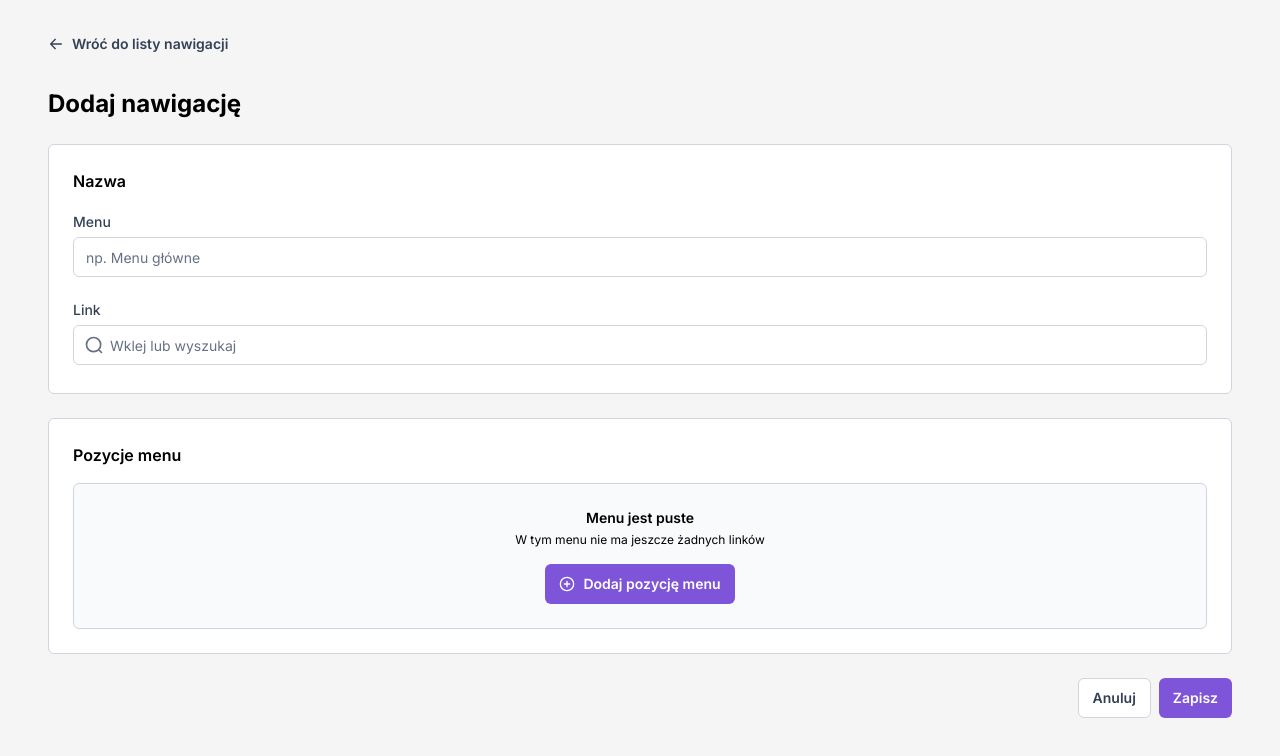
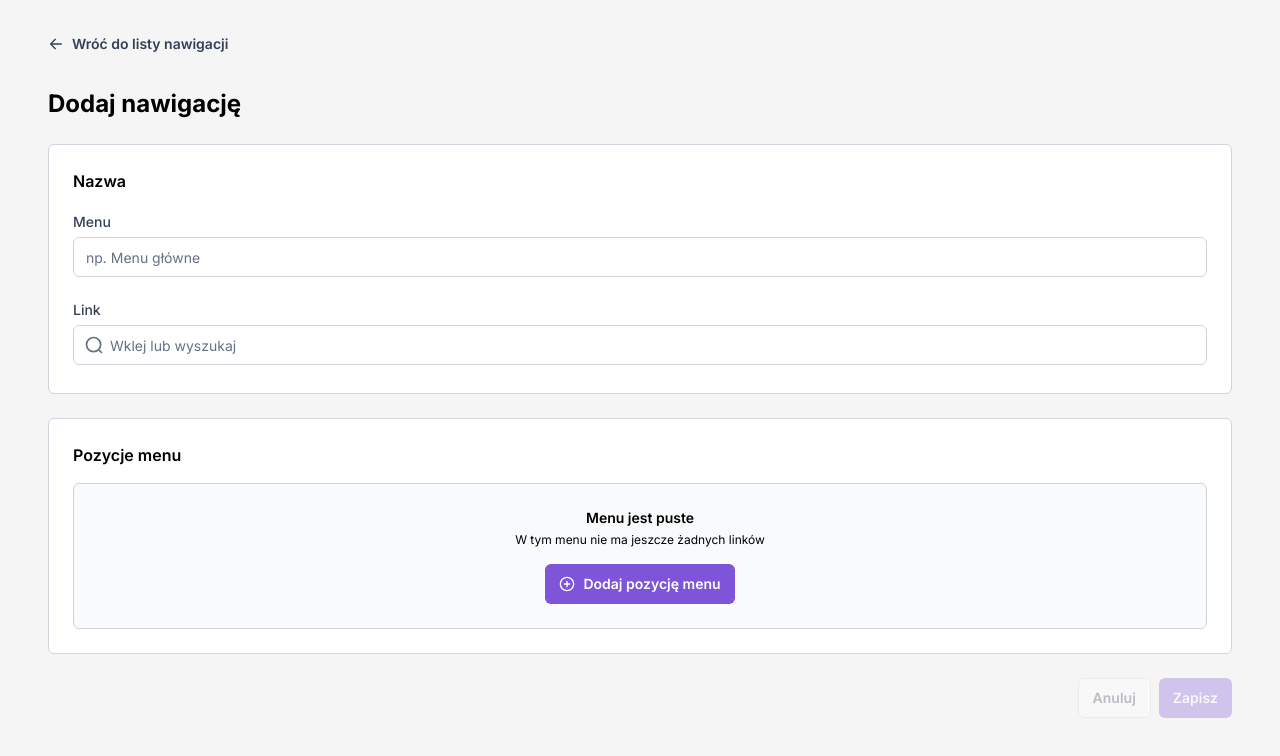
Before and after one commit to marcinmosiejko/nav-menu-builder, a Next.js app: page / in a window 1280 px wide. Shown: the top 756 px of the page. Built offline with nearby package versions, Linux system fonts and the light colour scheme.

Commit message:
feat: reset & submit only if isDirty + toasts

```diff
--- a/src/components/form-submit-buttons.tsx
+++ b/src/components/form-submit-buttons.tsx
@@ -1,15 +1,17 @@
 import { Button } from "@/components/button";
 import { ButtonWithConfirm } from "@/components/button-with-confirm";
 import { FC } from "react";
+import { useFormState } from "react-hook-form";
 
 export const FormSubmitButtons: FC<{
   onReset: () => void;
 }> = ({ onReset }) => {
+  const form = useFormState();
   return (
     <div className="flex justify-end gap-2">
       <ButtonWithConfirm
         TriggerBody={
-          <Button type="reset" variant="secondary">
+          <Button type="reset" variant="secondary" disabled={!form.isDirty}>
             Anuluj
           </Button>
         }
@@ -17,7 +19,7 @@ export const FormSubmitButtons: FC<{
         description="Anulowanie oznacza usunięcie wszelkich zmian dokonanych od ostatniego zapisania."
       />
 
-      <Button type="submit" variant="primary">
+      <Button type="submit" variant="primary" disabled={!form.isDirty}>
         Zapisz
       </Button>
     </div>
--- a/src/components/nav-menu-builder/nav-menu-builder.tsx
+++ b/src/components/nav-menu-builder/nav-menu-builder.tsx
@@ -97,13 +97,14 @@ export const NavMenuBuilder = () => {
     localStorage.setItem(STORAGE_KEY, JSON.stringify(values));
     reset(values);
     setAllowEditingDeferred(true);
-    toast.success("Your changes have been successfully saved!");
+    toast.success("Twoje zmiany zostały zapisane!");
   };
   const onReset = () => {
     setAllowEditing(false);
     const data = getStateFromLocalStorage<MenuItemT>(STORAGE_KEY);
     reset(data);
     setAllowEditingDeferred(true);
+    toast.success("Twoje zmiany zostały cofnięte!");
   };
 
   useEffect(() => {
```
